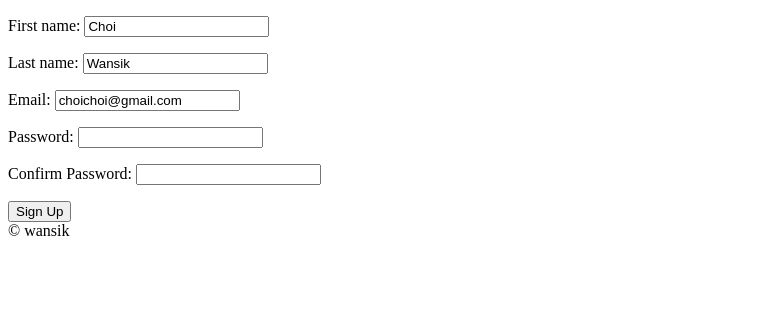
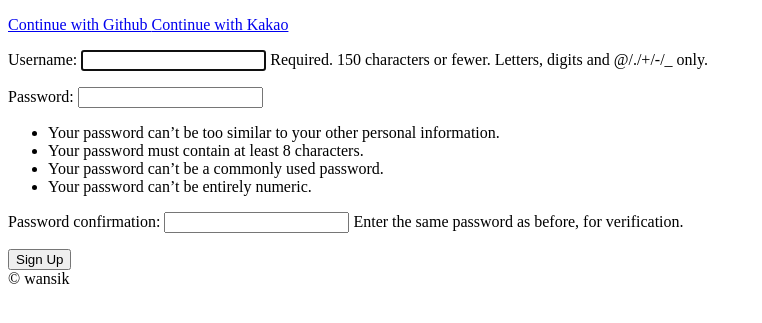
Before and after one commit to wansook0316/airbnb-clone-second, a Django app: page /users/signup in a window 1280 px wide. Shown: the part 78-401 px from the top of the page, without its empty margins (0-762 px from the left). Run offline with Django 3.2, Linux system fonts and the light colour scheme.

Commit message:
kakao github login

```diff
--- a/manage.py
+++ b/manage.py
@@ -2,6 +2,7 @@
 """Django's command-line utility for administrative tasks."""
 import os
 import sys
+import dotenv
 
 
 def main():
@@ -18,4 +19,5 @@ def main():
 
 
 if __name__ == "__main__":
+    dotenv.read_dotenv()
     main()
--- /dev/null
+++ b/templates/emails/verify_email.html
@@ -0,0 +1,6 @@
+<h4>Verify Email</h4>
+
+<span
+  >Hello, to verify account, click
+  <a href="http://127.0.0.1:8000/users/verify/{{secret}}">here</a></span
+>
--- /dev/null
+++ b/templates/partials/social_login.html
@@ -0,0 +1,5 @@
+<div>
+  <a href="{% url 'users:github-login' %}"> Continue with Github </a>
+
+  <a href="{% url 'users:kakao-login' %}"> Continue with Kakao </a>
+</div>
--- a/templates/users/login.html
+++ b/templates/users/login.html
@@ -10,6 +10,8 @@
 
 {% block content %}
 
+    {% include 'partials/social_login.html' %}
+
 
     <form method="POST" action="{% url "users:login" %}">
         {% csrf_token %}
--- a/templates/users/signup.html
+++ b/templates/users/signup.html
@@ -9,7 +9,7 @@
 {% endblock search-bar %}
 
 {% block content %}
-
+    {% include 'partials/social_login.html' %}
 
     <form method="POST" action="{% url "users:signup" %}">
         {% csrf_token %}
--- a/users/admin.py
+++ b/users/admin.py
@@ -20,6 +20,7 @@ class CustomUserAdmin(UserAdmin):
                 "language",
                 "currency",
                 "superhost",
+                "login_method",
             )
         },
     )
@@ -40,6 +41,9 @@ class CustomUserAdmin(UserAdmin):
         "superhost",
         "is_staff",
         "is_superuser",
+        "email_verified",
+        "email_secret",
+        "login_method",
     )
 
     list_filter = UserAdmin.list_filter + ("superhost",)
--- a/users/forms.py
+++ b/users/forms.py
@@ -1,4 +1,5 @@
 from django import forms
+from django.contrib.auth.forms import UserCreationForm
 from . import models
 
 
@@ -22,20 +23,20 @@ class LoginForm(forms.Form):
             self.add_error("email", forms.ValidationError("User does not exist"))
 
 
-class SignUpForm(forms.Form):
-    first_name = forms.CharField(max_length=80)
-    last_name = forms.CharField(max_length=80)
-    email = forms.EmailField()
+class SignUpForm(UserCreationForm):
+    username = forms.EmailField(label="Email")
+
+    class Meta:
+        model = models.User
+        fields = ("email",)
+
+
+""" class Meta:
+        model = models.User
+        fields = ("first_name", "last_name", "email", "birthdate")
+
     password = forms.CharField(widget=forms.PasswordInput)
     password1 = forms.CharField(widget=forms.PasswordInput, label="Confirm Password")
-
-    def clean_email(self):
-        email = self.cleaned_data.get("email")
-        try:
-            models.User.objects.get(email=email)
-            raise forms.ValidationError("User already exist with that email")
-        except models.User.DoesNotExist:
-            return email
 
     def clean_password1(self):
         password = self.cleaned_data.get("password")
@@ -46,13 +47,11 @@ class SignUpForm(forms.Form):
         else:
             return password
 
-    def save(self):
-        first_name = self.cleaned_data.get("first_name")
-        last_name = self.cleaned_data.get("last_name")
+    def save(self, *args, **kwargs):
+        user = super().save(commit=False)
         email = self.cleaned_data.get("email")
         password = self.cleaned_data.get("password")
-
-        user = models.User.objects.create_user(email, email, password)
-        user.first_name = first_name
-        user.last_name = last_name
+        user.username = email
+        user.set_password(password)
         user.save()
+"""
--- a/users/urls.py
+++ b/users/urls.py
@@ -5,6 +5,11 @@ app_name = "users"
 
 urlpatterns = [
     path("login", views.LoginView.as_view(), name="login"),
+    path("login/github", views.github_login, name="github-login"),
+    path("login/github/callback", views.github_callback, name="github-callback"),
+    path("login/kakao", views.kakao_login, name="kakao-login"),
+    path("login/kakao/callback", views.kakao_callback, name="kakao-callback"),
     path("logout", views.log_out, name="logout"),
     path("signup", views.SignUpView.as_view(), name="signup"),
+    path("verify/<str:key>", views.complete_verification, name="complete_verification"),
 ]
--- a/users/views.py
+++ b/users/views.py
@@ -1,8 +1,13 @@
+import requests
+import os
 from django.views import View
 from django.views.generic import FormView
 from django.shortcuts import render, redirect, reverse
 from django.urls import reverse_lazy
 from django.contrib.auth import authenticate, login, logout
+from django.core.files.base import ContentFile
+from django.contrib.auth.forms import UserCreationForm
+from . import models
 from . import forms
 
 
@@ -45,7 +50,7 @@
 
 class SignUpView(FormView):
     template_name = "users/signup.html"
-    form_class = forms.SignUpForm
+    form_class = UserCreationForm
     success_url = reverse_lazy("core:home")
     initial = {
         "first_name": "Choi",
@@ -60,4 +65,160 @@
         user = authenticate(self.request, username=email, password=password)
         if user is not None:
             login(self.request, user)
+        user.verify_email()
         return super().form_valid(form)
+
+
+def complete_verification(request, key):
+    try:
+        user = models.User.objects.get(email_secret=key)
+        user.email_verified = True
+        user.email_secret = ""
+        user.save()
+        # to do: add sucess message
+
+    except models.User.DoesNotExist:
+        # to do: add error message
+        pass
+
+    return redirect(reverse("core:home"))
+
+
+def github_login(request):
+    client_id = os.environ.get("GH_ID")
+    redirect_uri = "http://127.0.0.1:8000/users/login/github/callback"
+    return redirect(
+        f"https://github.com/login/oauth/authorize?client_id={client_id}&redirect_uri={redirect_uri}&scope=read:user"
+    )
+
+
+class GithubException(Exception):
+    pass
+
+
+def github_callback(request):
+    try:
+        client_id = os.environ.get("GH_ID")
+        client_secret = os.environ.get("GH_SECRET")
+        code = request.GET.get("code", None)
+        if code is not None:
+            token_request = requests.post(
+                f"https://github.com/login/oauth/access_token?client_id={client_id}&client_secret={client_secret}&code={code}",
+                headers={"Accept": "application/json"},
+            )
+            token_json = token_request.json()
+            error = token_json.get("error", None)
+            if error is not None:
+                raise GithubException()
+            else:
+                access_token = token_json.get("access_token")
+                profile_request = requests.get(
+                    "https://api.github.com/user",
+                    headers={
+                        "Authorization": f"token {access_token}",
+                        "Accept": "application/json",
+                    },
+                )
+
+                profile_json = profile_request.json()
+                username = profile_json.get("login", None)
+                if username is not None:
+                    name = profile_json.get("name")
+                    email = profile_json.get("email")
+                    bio = profile_json.get("bio")
+
+                    try:
+                        user = models.User.objects.get(email=email)
+                        if user.login_method != models.User.LOGIN_GITHUB:
+                            # 애초에 깃허브 로그인을 했으면 안됨 , 다른 로그인 방법을 사용해야함
+                            raise GithubException()
+                    except models.User.DoesNotExist:
+                        user = models.User.objects.create(
+                            email=email,
+                            first_name=name,
+                            username=email,
+                            bio=bio,
+                            login_method=models.User.LOGIN_GITHUB,
+                            email_verified=True,
+                        )
+                        user.set_unusable_password()
+                        user.save()
+                    login(request, user)
+                    return redirect(reverse("core:home"))
+
+                else:
+                    raise GithubException()
+
+        else:
+            raise GithubException()
+
+    except GithubException:
+        # send error message
+        return redirect(reverse("users:login"))
+
+
+def kakao_login(request):
+    client_id = os.environ.get("KAKAO_ID")
+    redirect_uri = "http://127.0.0.1:8000/users/login/kakao/callback"
+    return redirect(
+        f"https://kauth.kakao.com/oauth/authorize?client_id={client_id}&redirect_uri={redirect_uri}&response_type=code"
+    )
+
+
+class KakaoException(Exception):
+    pass
+
+
+def kakao_callback(request):
+    try:
+        code = request.GET.get("code")
+        client_id = os.environ.get("KAKAO_ID")
+        redirect_uri = "http://127.0.0.1:8000/users/login/kakao/callback"
+        token_request = requests.get(
+            f"https://kauth.kakao.com/oauth/token?grant_type=authorization_code&client_id={client_id}&redirect_uri={redirect_uri}&code={code}"
+        )
+        token_json = token_request.json()
+        error = token_json.get("error", None)
+        if error is not None:
+            raise KakaoException()
+
+        access_token = token_json.get("access_token")
+        profile_request = requests.get(
+            "https://kapi.kakao.com/v2/user/me",
+            headers={"Authorization": f"Bearer {access_token}"},
+        )
+        profile_json = profile_request.json()
+        print(profile_json)
+        account = profile_json.get("kakao_account", None)
+        email = account.get("email", None)
+        print(account)
+        if email is None:
+            raise KakaoException()
+        properties = profile_json.get("properties")
+        nickname = properties.get("nickname")
+        profile_image = properties.get("profile_image")
+
+        try:
+            user = models.User.objects.get(email=email)
+            if user.login_method != models.User.LOGIN_KAKAO:
+                raise KakaoException()
+        except models.User.DoesNotExist:
+            user = models.User.objects.create(
+                username=email,
+                email=email,
+                first_name=nickname,
+                login_method=models.User.LOGIN_KAKAO,
+                email_verified=True,
+            )
+            user.set_unusable_password()
+            user.save()
+            if profile_image is not None:
+                photo_request = requests.get(profile_image)
+                user.avatar.save(
+                    f"{nickname}-avatar", ContentFile(photo_request.content)
+                )
+        login(request, user)
+        return redirect(reverse("core:home"))
+
+    except KakaoException:
+        return redirect(reverse("users:login"))
```
Also changed, not shown: config/settings.py (+18 -3 lines), users/models.py (+46 -2 lines), users/migrations/0003_auto_20201113_1355.py (added), users/migrations/0004_auto_20201113_1502.py (added), users/migrations/0005_user_login_method.py (added), 2 other files.
